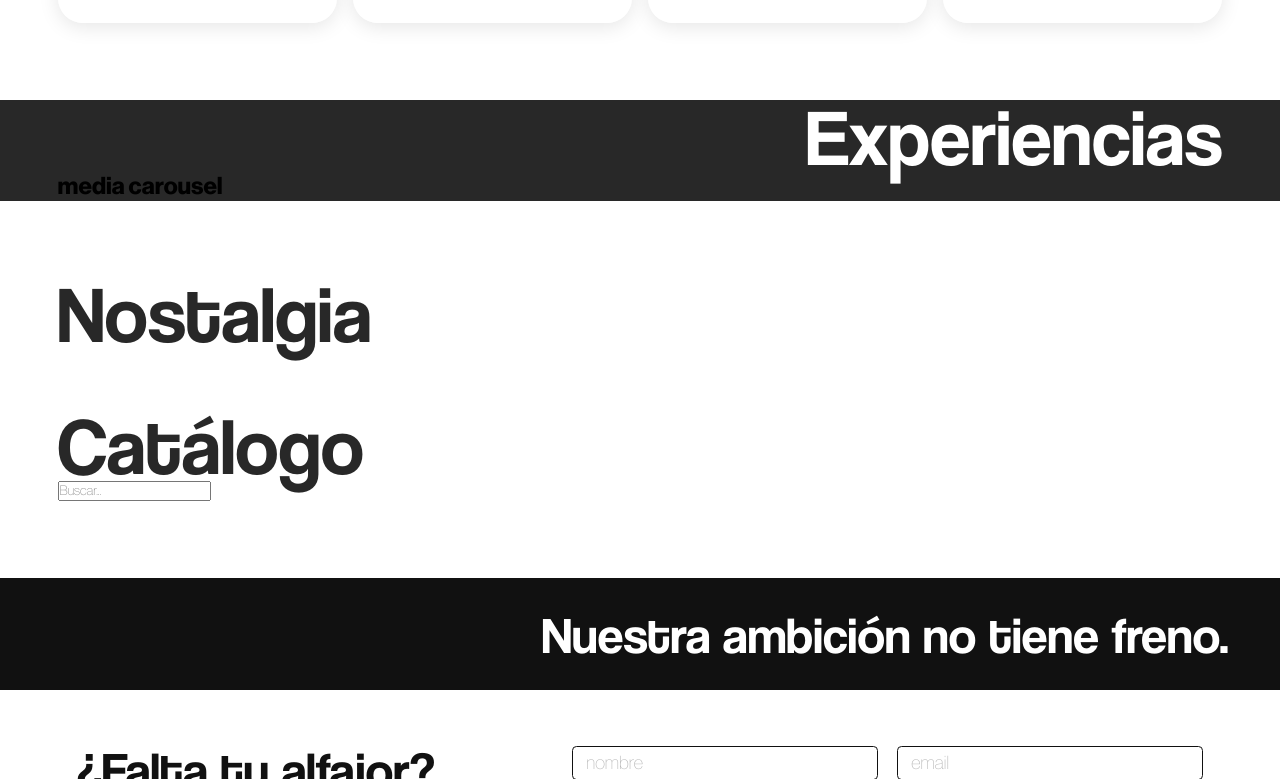
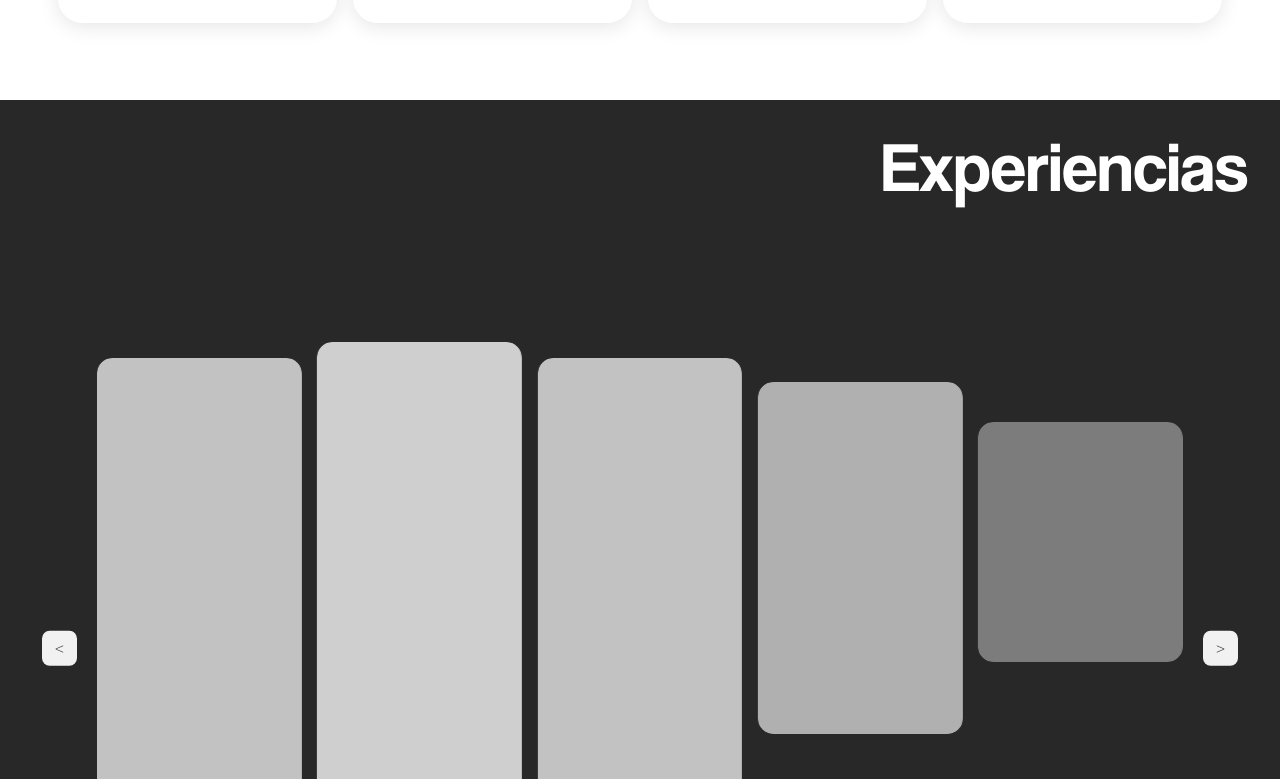
Before and after one commit to itsgreener/alfajorpedia, a React (Vite) app: page / in a window 1280 px wide. Shown: the part 2761-3540 px from the top of the page. Built offline with nearby package versions, Linux system fonts and the light colour scheme.

Commit message:
carrousel experiencas

```diff
--- a/src/Assets/Data.js
+++ b/src/Assets/Data.js
@@ -45,3 +45,70 @@ export const alfajores = [
     image: "/Mockup/Guaya.png",
   },
 ];
+
+export const socialPosts = [
+  {
+    id: 1,
+    image: "/Mockup/post1.png",
+    link: "https://instagram.com/p/xxxx",
+    username: "@alfajor_lover",
+    caption: "El mejor alfajor que probé en mi vida",
+    likes: "2.4K",
+  },
+  {
+    id: 2,
+    image: "/Mockup/post2.png",
+    link: "https://instagram.com/p/yyyy",
+    username: "@alfajor_lover",
+    caption: "Demasiado dulce pero lo amo",
+    likes: "1.8K",
+  },
+  {
+    id: 3,
+    image: "/Mockup/post3.png",
+    link: "https://instagram.com/p/zzzz",
+    username: "@alfajor_io",
+    caption: "Top 3 fácil",
+    likes: "3.1K",
+  },
+  {
+    id: 4,
+    image: "/Mockup/post4.png",
+    link: "https://instagram.com/p/aaaa",
+    username: "@alfajor_lover",
+    caption: "La crema es absurda",
+    likes: "900",
+  },
+  {
+    id: 5,
+    image: "/Mockup/post5.png",
+    link: "https://instagram.com/p/bbbb",
+    username: "@alfajor_world",
+    caption: "No esperaba que fuese tan bueno",
+    likes: "1.1K",
+  },
+  {
+    id: 6,
+    image: "/Mockup/post6.png",
+    link: "https://instagram.com/p/cccc",
+    username: "@alfajor_review",
+    caption: "Demasiado grande",
+    likes: "2K",
+  },
+  {
+    id: 7,
+    image: "/Mockup/post7.png",
+    link: "https://instagram.com/p/dddd",
+    username: "@alfajor_review",
+    caption: "Demasiado grande",
+    likes: "2K",
+  },
+  {
+    id: 8,
+    image: "/Mockup/post8.png",
+    link: "https://instagram.com/p/eeee",
+    username: "@alfajor_review",
+    caption: "Demasiado grande",
+    likes: "2K",
+  },
+];
--- a/src/Components/Cards/SocialPost.css
+++ b/src/Components/Cards/SocialPost.css
@@ -0,0 +1,39 @@
+.social-post {
+  width: 100%;
+  border-radius: 1.2vw;
+  overflow: hidden;
+  display: flex;
+  align-items: center;
+  justify-content: center;
+  transition: transform 0.45s ease, opacity 0.45s ease, height 0.45s ease;
+}
+
+.social-post-media {
+  width: 100%;
+  height: 100%;
+  background: #cfcfcf;
+  border-radius: 1.2vw;
+}
+.social-post-outer {
+  height: 30vh;
+  opacity: 0.5;
+  transform: translateY(10vh);
+}
+
+.social-post-far {
+  height: 44vh;
+  opacity: 0.82;
+  transform: translateY(5vh);
+}
+
+.social-post-side {
+  height: 56vh;
+  opacity: 0.93;
+  transform: translateY(2vh);
+}
+
+.social-post-center {
+  height: 70vh;
+  opacity: 1;
+  transform: translateY(0);
+}
--- a/src/Components/Cards/SocialPost.jsx
+++ b/src/Components/Cards/SocialPost.jsx
@@ -0,0 +1,11 @@
+import "./SocialPost.css";
+
+function SocialPost({ position = "side" }) {
+  return (
+    <article className={`social-post social-post-${position}`}>
+      <div className="social-post-media" />
+    </article>
+  );
+}
+
+export default SocialPost;
--- a/src/Components/Groups/MediaCarousel.css
+++ b/src/Components/Groups/MediaCarousel.css
@@ -0,0 +1,72 @@
+.media-carousel {
+  --slot-width: 16vw;
+  --slot-gap: 1.2vw;
+  --slot-total: calc(var(--slot-width) + var(--slot-gap));
+
+  width: 100%;
+  min-height: 90vh;
+  position: relative;
+  display: flex;
+  justify-content: center;
+  align-items: center;
+  padding: 18vh 4vw 4vh;
+  box-sizing: border-box;
+}
+
+.carousel-viewport {
+  width: calc((5 * var(--slot-width)) + (4 * var(--slot-gap)));
+  overflow: hidden;
+  display: flex;
+  align-items: center;
+  justify-content: center;
+}
+
+.carousel-track {
+  display: flex;
+  align-items: flex-start;
+  gap: var(--slot-gap);
+  will-change: transform;
+  transform: translateX(calc(-1 * var(--slot-total)));
+}
+
+.carousel-track.with-transition {
+  transition: transform 0.45s ease;
+}
+
+.carousel-track.no-transition {
+  transition: none;
+}
+
+.carousel-slot {
+  width: var(--slot-width);
+  height: 75vh;
+  flex-shrink: 0;
+  display: flex;
+  align-items: flex-start;
+  justify-content: center;
+}
+
+.carousel-arrow {
+  position: absolute;
+  top: 58%;
+  transform: translateY(-50%);
+  width: 2.7vw;
+  height: 2.7vw;
+  border: none;
+  border-radius: 0.6vw;
+  background: #f1f1f1;
+  color: #111;
+  font-size: 1.5vw;
+  cursor: pointer;
+  display: flex;
+  align-items: center;
+  justify-content: center;
+  z-index: 20;
+  transition: opacity 0.2s ease, transform 0.2s ease;
+}
+
+.carousel-arrow-left  { left: 0.8vw; }
+.carousel-arrow-right { right: 0.8vw; }
+
+.carousel-arrow:hover { opacity: 0.82; }
+.carousel-arrow:active { transform: translateY(-50%) scale(0.95); }
--- a/src/Components/Groups/MediaCarousel.jsx
+++ b/src/Components/Groups/MediaCarousel.jsx
@@ -1,11 +1,108 @@
+import { useMemo, useRef, useState } from "react";
+import SocialPost from "../Cards/SocialPost.jsx";
 import "./MediaCarousel.css";
 
-function MediaCarousel() {
+function MediaCarousel({ posts = [] }) {
+  const [currentIndex, setCurrentIndex] = useState(0);
+  const [trackStep, setTrackStep] = useState(-1);
+  const [isAnimating, setIsAnimating] = useState(false);
+  const [hasTransition, setHasTransition] = useState(true);
+  const directionRef = useRef(0);
+
+  if (posts.length < 5) return null;
+
+  function getSafeIndex(index) {
+    return (index + posts.length) % posts.length;
+  }
+
+  const visiblePosts = useMemo(() => {
+    const offsets = [-3, -2, -1, 0, 1, 2, 3];
+
+    return offsets.map((offset, slotIndex) => {
+      const realIndex = getSafeIndex(currentIndex + offset);
+
+      return {
+        ...posts[realIndex],
+        slotIndex,
+      };
+    });
+  }, [currentIndex, posts]);
+
+  function handleNext() {
+    if (isAnimating) return;
+    directionRef.current = 1;
+    setIsAnimating(true);
+    setHasTransition(true);
+    setTrackStep(-2);
+  }
+
+  function handlePrev() {
+    if (isAnimating) return;
+    directionRef.current = -1;
+    setIsAnimating(true);
+    setHasTransition(true);
+    setTrackStep(0);
+  }
+
+  function handleTransitionEnd() {
+    if (!isAnimating) return;
+
+    setHasTransition(false);
+    setCurrentIndex((prev) => prev + directionRef.current);
+    setTrackStep(-1);
+    setIsAnimating(false);
+
+    requestAnimationFrame(() => {
+      requestAnimationFrame(() => {
+        setHasTransition(true);
+      });
+    });
+  }
+
+  function getPosition(slotIndex) {
+  if (slotIndex === 3) return "center";
+  if (slotIndex === 2 || slotIndex === 4) return "side";
+  if (slotIndex === 1 || slotIndex === 5) return "far";
+  return "outer";
+}
+
   return (
-    <>
-  <h1>media carousel</h1>
-    </>
+    <div className="media-carousel">
+      <button
+        type="button"
+        className="carousel-arrow carousel-arrow-left"
+        onClick={handlePrev}
+        aria-label="Anterior"
+      >
+        &lt;
+      </button>
+
+      <div className="carousel-viewport">
+        <div
+          className={`carousel-track ${hasTransition ? "with-transition" : "no-transition"}`}
+          style={{
+            transform: `translateX(calc(${trackStep} * var(--slot-total)))`,
+          }}
+          onTransitionEnd={handleTransitionEnd}
+        >
+          {visiblePosts.map((post) => (
+            <div className="carousel-slot" key={`${post.id}-${post.slotIndex}`}>
+              <SocialPost position={getPosition(post.slotIndex)} />
+            </div>
+          ))}
+        </div>
+      </div>
+
+      <button
+        type="button"
+        className="carousel-arrow carousel-arrow-right"
+        onClick={handleNext}
+        aria-label="Siguiente"
+      >
+        &gt;
+      </button>
+    </div>
   );
 }
 
-export default MediaCarousel
+export default MediaCarousel;
--- a/src/Pages/Home.css
+++ b/src/Pages/Home.css
@@ -101,19 +101,25 @@
   margin-left: 1.5%;
 }
 
+
 .experiences-section {
-  display: flex;
-  flex-direction: column;
   background-color: var(--black);
+  width: 100%;
+  overflow: hidden;
 }
 
 .experiences-content {
-  margin: 0 4.5%;
+  padding: 4vh 2.5vw 6vh;
+  box-sizing: border-box;
 }
-
 .experiences-title {
-  display: flex;
-  justify-content: flex-end;
+  top: 4vh;
+  font-size: 5.5vw;
+  line-height: 0.95;
+  color: var(--white);
+  text-align: right;
+  z-index: 15;
+  pointer-events: none;
 }
 
 .contacto {
--- a/src/Pages/Home.jsx
+++ b/src/Pages/Home.jsx
@@ -1,5 +1,6 @@
 import { useState } from "react";
 import { alfajores } from "../Assets/Data.js";
+import { socialPosts } from "../Assets/Data.js";
 import ProtectedPath from "../Context/ProtectedRoute.jsx";
 import Footer from "../Components/General/Footer.jsx";
 import Header from "../Components/General/Header.jsx";
@@ -31,7 +32,9 @@ function Home() {
           )
         }
         onSubscribeClick={() =>
-          onModalOpen(<LoginModal onModalOpen={onModalOpen} closeModal={setModalOpen} />)
+          onModalOpen(
+            <LoginModal onModalOpen={onModalOpen} closeModal={setModalOpen} />,
+          )
         }
       />
       <div className="body" id="home">
@@ -123,10 +126,8 @@ function Home() {
 
       <section className="experiences-section">
         <div className="experiences-content">
-          <div className="experiences-title">
-            <p className="title white-text">Experiencias</p>
-          </div>
-          <MediaCarousel />
+          <p className="title white-text experiences-title">Experiencias</p>
+          <MediaCarousel posts={socialPosts} />
         </div>
       </section>
       <div className="body">
@@ -177,7 +178,6 @@ function Home() {
         </div>
       </section>
 
-
       <Footer
         onFavoriteClick={() =>
           onModalOpen(
```
Lines whose indentation alone changed are shown as unchanged.
